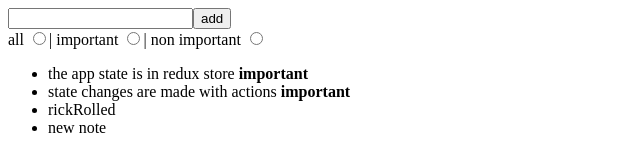
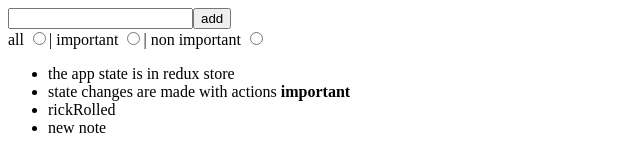
Before and after one commit to danutdotrar/FSO-recap, a React (Vite) app in the folder part6/courseinfo/: page / in a window 1280 px wide. Shown: the top 160 px of the page, without its empty margins (0-640 px from the left). Built offline with nearby package versions, Linux system fonts and the light colour scheme; data requests are answered from the project's data file.

Commit message:
Refactor note update

```diff
--- a/part6/courseinfo/db.json
+++ b/part6/courseinfo/db.json
@@ -2,7 +2,7 @@
   "notes": [
     {
       "content": "the app state is in redux store",
-      "important": true,
+      "important": false,
       "id": "1"
     },
     {
--- a/part6/courseinfo/src/components/Notes.jsx
+++ b/part6/courseinfo/src/components/Notes.jsx
@@ -25,7 +25,8 @@ const Notes = () => {
     });
 
     const handleUpdate = async (id, note) => {
-        const response = await noteService.updateNote(id, note);
+        const updatedNote = { ...note, important: !note.important };
+        const response = await noteService.updateNote(id, updatedNote);
 
         dispatch(toggleImportanceOf(response));
     };
--- a/part6/courseinfo/src/services/notes.js
+++ b/part6/courseinfo/src/services/notes.js
@@ -15,10 +15,8 @@ const createNote = async (content) => {
     return response.data;
 };
 
-const updateNote = async (id, newObject) => {
-    const object = { ...newObject, important: !newObject.important };
-
-    const response = await axios.put(`${baseUrl}/${id}`, object);
+const updateNote = async (id, updatedObject) => {
+    const response = await axios.put(`${baseUrl}/${id}`, updatedObject);
 
     return response.data;
 };
```
